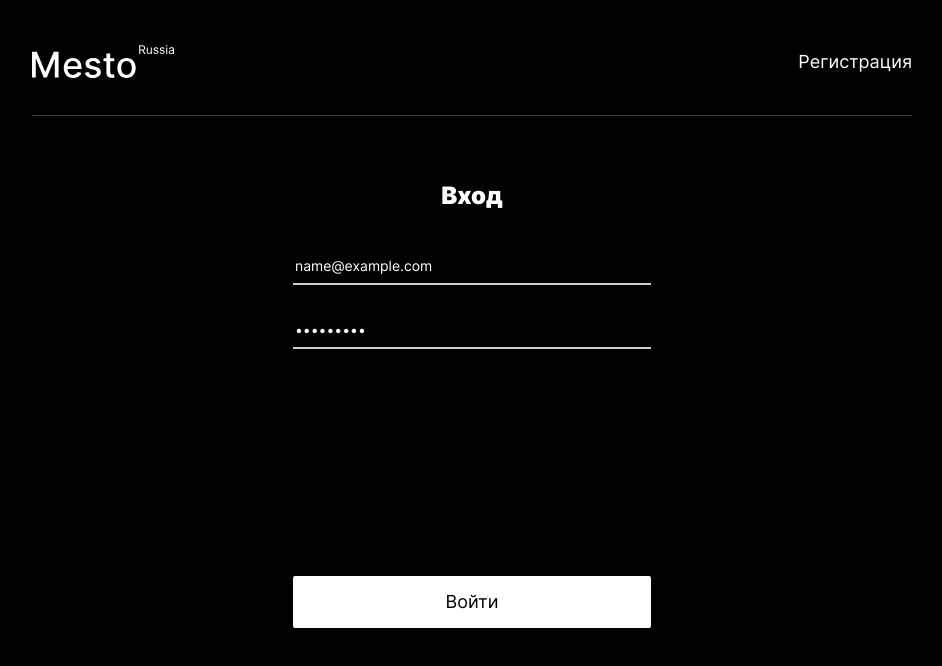
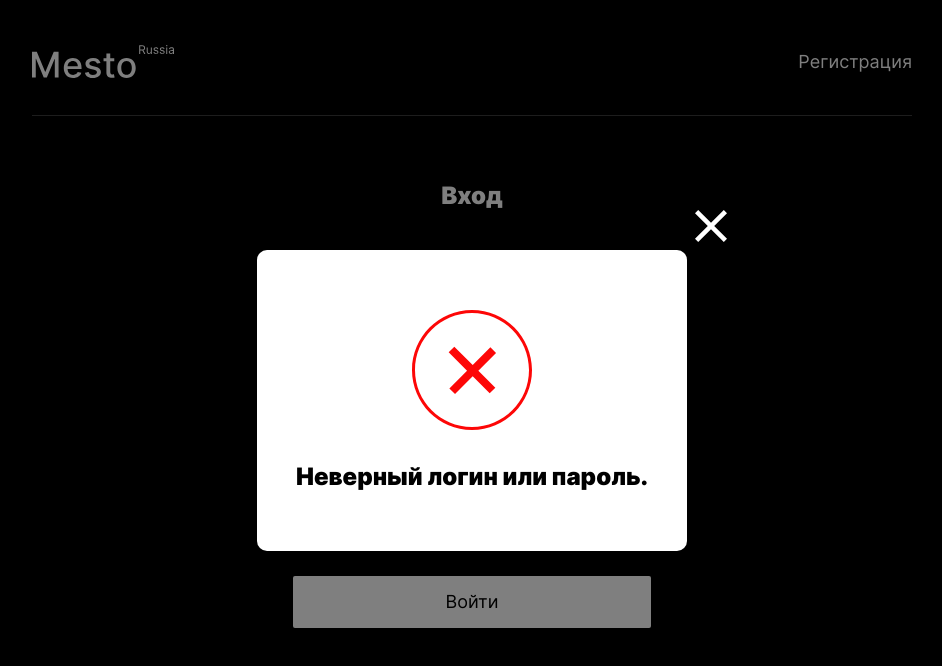
Before and after one commit to uzornakovre/react-mesto-auth, a React (Create React App) app: page /sign-in in a window 1280 px wide. Both pictures are taken after typing "name@example.com", "Sample123" into the empty fields and a click on the button "Войти". Shown: the top 666 px of the page, without its empty margins (168-1110 px from the left). Built offline with nearby package versions, Linux system fonts and the light colour scheme; no server answers.

Commit message:
feat: info tooltip

```diff
--- a/src/blocks/popup/__form-title/_place/popup__form-title_place_info-tool-tip.css
+++ b/src/blocks/popup/__form-title/_place/popup__form-title_place_info-tool-tip.css
@@ -1,4 +1,4 @@
-.popup__title_place_info-tool-tip {
+.popup__form-title_place_info-tool-tip {
   text-align: center;
   margin-bottom: 23px;
 }
--- a/src/components/App.js
+++ b/src/components/App.js
@@ -17,6 +17,7 @@ import { Routes,
          Link,
          useNavigate }        from 'react-router-dom';
 import { auth }               from '../utils/auth';
+import InfoToolTip from './InfoToolTip';
 
 function App() {
 
@@ -25,6 +26,7 @@ function App() {
   const [isEditAvatarPopupOpen,   setEditAvatarPopupState ] = React.useState(false);
   const [isConfirmationPopupOpen, setConfirmationPopupOpen] = React.useState(false);
   const [isImagePopupOpen,        setImagePopupState      ] = React.useState(false);
+  const [infoToolTipState,        setInfoToolTipState     ] = React.useState({open: false});
   const [cardForRemove,           setCardForRemove        ] = React.useState({});
   const [selectedCard,            setSelectedCard         ] = React.useState({name: '', link: ''});
   const [currentUser,             setCurrentUser          ] = React.useState({});
@@ -208,6 +210,16 @@ function App() {
     }
   }
 
+  // Открытие модального окна подтверждения регистрации
+
+  function openInfoToolTip(type, message) {
+    setInfoToolTipState({
+      open:    true,
+      type:    type,
+      message: message
+    });
+  }
+
   // Закрытие модальных окон
 
   function closeAllPopups() {
@@ -217,6 +229,11 @@ function App() {
       setConfirmationPopupOpen(false);
       setImagePopupState(false);
       setSelectedCard({name: '', link: ''});
+      setInfoToolTipState({
+        open:    false,
+        type:    '',
+        message: ''
+      })
   }
 
   // Обработчик закрытия модальных окон по клику на оверлей
@@ -284,8 +301,9 @@ function App() {
                    onCardLike={handleCardLike}
                    cards={cards} />}
           />
-          <Route path="/sign-up" element={<Register />} />
-          <Route path="/sign-in" element={<Login handleLogin={handleLogin} />} />
+          <Route path="/sign-up" element={<Register openInfoToolTip={openInfoToolTip} />} />
+          <Route path="/sign-in" element={<Login handleLogin={handleLogin}
+                                                 openInfoToolTip={openInfoToolTip} />} />
         </Routes>
 
         {loggedIn && <Footer />}
@@ -324,6 +342,13 @@ function App() {
                     onOverlayClick={handlePopupOverlayClick}
         />
 
+        <InfoToolTip isOpen={infoToolTipState.open}
+                     type={infoToolTipState.type}
+                     message={infoToolTipState.message}
+                     onClose={closeAllPopups}
+                     onOverlayClick={handlePopupOverlayClick}
+        />
+
       </div>
     </CurrentUserContext.Provider>
   );
--- a/src/components/InfoToolTip.js
+++ b/src/components/InfoToolTip.js
@@ -1,27 +1,32 @@
 import React               from 'react';
 import infoToolTipError    from '../images/popup__tip-error.svg';
-import infoToolTipPositive from '../images/popup__tip-complete.svg';
+import infoToolTipConfirm  from '../images/popup__tip-complete.svg';
 
-function InfoToolTip ({ name,
-                        isOpen,
+function InfoToolTip ({ isOpen,
+                        type,
+                        message,
                         onClose,
-                        onOverlayClick,
-                        infoToolTipContent }) {
+                        onOverlayClick }) {
   return (
-    <div className={`popup popup_type_${name} ${isOpen ? 'popup_opened' : ''}`}
+    <div className={`popup popup_type_${type} ${isOpen && 'popup_opened'}`}
          onMouseDown={onOverlayClick}
     >
-      <div className={`popup__container popup__container_type_${name}`}>
+      <div className={`popup__container popup__container_type_${type}`}>
         <button className="popup__close"
-                id={`close-${name}`}
+                id={`close-${type}`}
                 type="button"
                 onMouseDown={onClose}
         >
         </button>
         <div className="popup__message">
-          <img className="popup__message-icon" src={infoToolTipError} alt="Иконка" />
+          {type === 'error' &&
+          <img className="popup__message-icon" src={infoToolTipError} alt="Иконка ошибки" />
+          }
+          {type === 'confirm' &&
+          <img className="popup__message-icon" src={infoToolTipConfirm} alt="Иконка подтверждения" />
+          }
           <p className="popup__form-title
-                        popup__title_place_info-tool-tip"></p>
+                        popup__form-title_place_info-tool-tip">{message}</p>
         </div>
       </div>
     </div>
--- a/src/components/Login.js
+++ b/src/components/Login.js
@@ -3,7 +3,7 @@ import { useNavigate } from 'react-router-dom';
 import { auth }        from '../utils/auth';
 import AuthForm        from './AuthForm';
 
-function Login ({ handleLogin }) {
+function Login ({ handleLogin, openInfoToolTip }) {
 
   const [formValue,  setFormValue ] = React.useState({
     email: '',
@@ -27,6 +27,7 @@ function Login ({ handleLogin }) {
         navigate('/', {replace: true});
       })
       .catch((error) =>{
+        openInfoToolTip('error', 'Неверный логин или пароль.');
         console.log(error);
       })
   }
--- a/src/components/Register.js
+++ b/src/components/Register.js
@@ -3,7 +3,7 @@ import { Link, useNavigate } from 'react-router-dom';
 import AuthForm              from './AuthForm';
 import { auth }              from '../utils/auth';
 
-function Register() {
+function Register({ openInfoToolTip }) {
 
   const [formValue, setFormValue] = React.useState({ email: '', password: '' });
   const navigate = useNavigate();
@@ -16,9 +16,11 @@ function Register() {
 
     auth.register(formValue.email, formValue.password)
       .then(() => {
+        openInfoToolTip('confirm', 'Вы успешно зарегистрировались');
         navigate('/sign-in', {replace: true});
       })
       .catch((error) =>{
+        openInfoToolTip('error', 'Что-то пошло не так! Попробуйте еще раз.');
         console.log(error);
       })
   }
```
